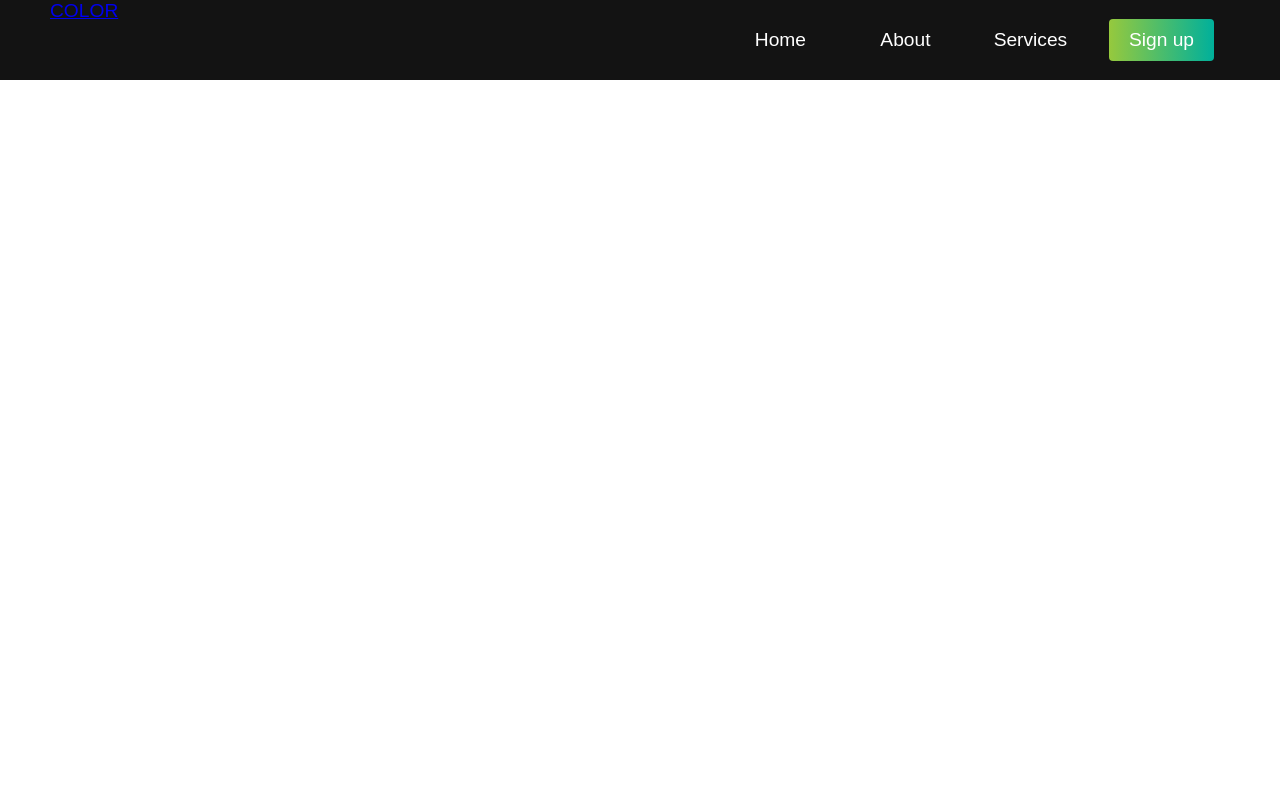
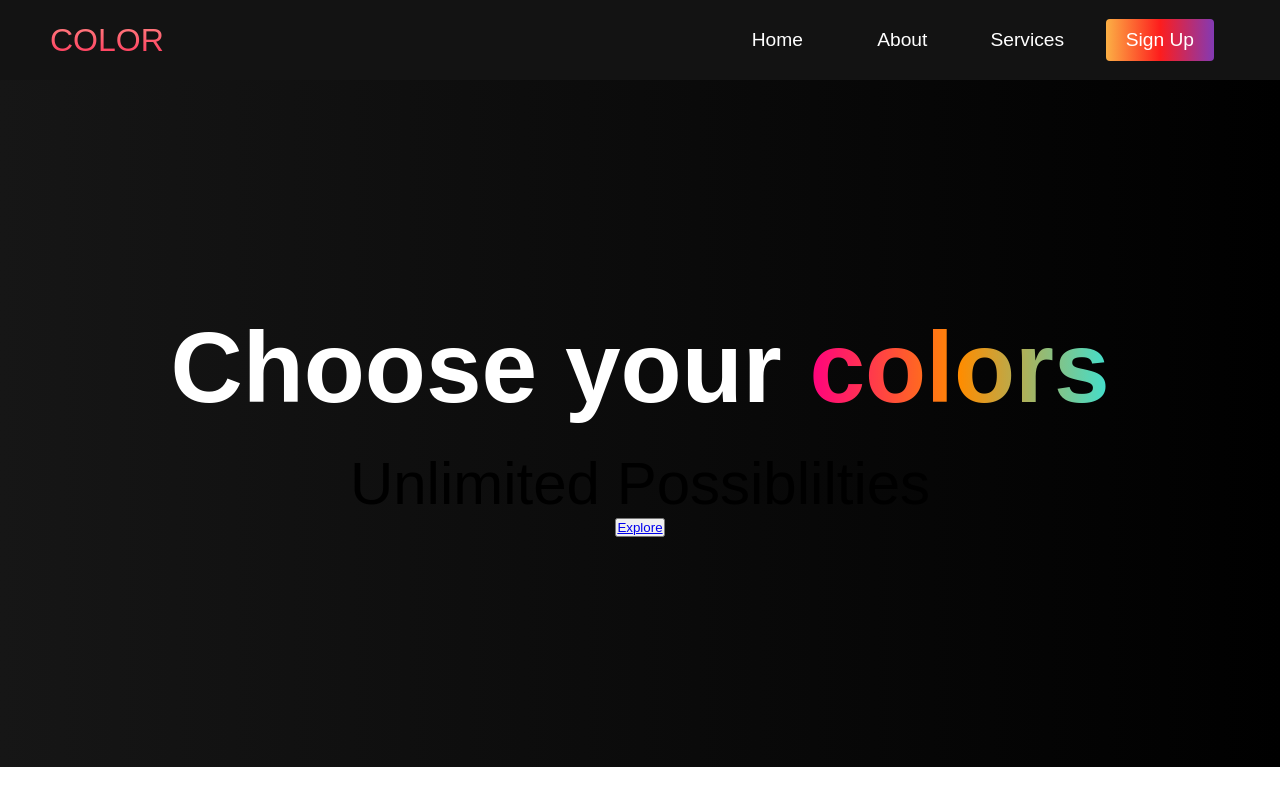
Before and after one commit to georgianjagjit/personal-website, a plain HTML site: page index.html in a window 1280 px wide. Drawn offline with Linux system fonts and the light colour scheme.

Commit message:
hero fun added

```diff
--- a/index.html
+++ b/index.html
@@ -1,7 +1,7 @@
 <!DOCTYPE html>
 <html lang="en">
 <head>
-    <meta charset="UTF-8">
+    <meta charset="UTF-8" />
     <meta http-equiv="X-UA-Compatible" content="IE=edge">
     <meta name="viewport" content="width=device-width, initial-scale=1.0">
     <title>Scroll Website</title>
@@ -11,7 +11,7 @@
     <!-- NavBar Section init. -->
     <nav class="navbar">
         <div class="navbar__container">
-            <a href="#home" id="navbar_logo">COLOR</a>
+            <a href="#home" id="navbar__logo">COLOR</a>
             <div class="navbar__toggle" id="mobile-menu">
                 <span class="bar"></span>
                 <span class="bar"></span>
@@ -25,13 +25,25 @@
                     <a href="#about" class="navbar__links" id="about-page">About</a>
                 </li>
                 <li class="navbar__item">
-                    <a href="#services" class="navbar__links" id="services-page">Services</a>
+                    <a href="#services" class="navbar__links" id="services-page"
+                        >Services</a
+                    >
                 </li>
                 <li class="navbar__btn">
-                    <a href="#sign-up" class="button" id="signup">Sign up</a>
+                    <a href="#sign-up" class="button" id="signup">Sign Up</a>
                 </li>
             </ul>
         </div>
     </nav>
+
+    <!-- Hero Section -->
+    <div class="hero" id="home">
+        <div class="hero__container">
+            <h1 class="hero__heading">Choose your <span>colors</span></h1>
+            <p class="hero__description">Unlimited Possiblilties</p>
+            <button class="main_btn"><a href="#">Explore</a></button>
+        </div>
+    </div>
+    <script src = "app.js"></script>
 </body>
 </html>
--- a/styles.css
+++ b/styles.css
@@ -1,4 +1,4 @@
-*{
+* {
     box-sizing: border-box;
     margin : 0;
     padding :  0;
@@ -18,7 +18,7 @@
     z-index : 999;
 }
 
-.navbar__container{
+.navbar__container {
     display: flex;
     justify-content: space-between;
     height: 80px;
@@ -29,10 +29,10 @@
     padding : 0 50px;
 }
 
-#navbar__logo{
+#navbar__logo {
     background-color: #ff8177;
     background-image: linear-gradient(to top, #ff0844 0%, #ffb199 100%);
-    background-size:  100%;
+    background-size: 100%;
     -webkit-background-clip: text;
     -moz-background-clip: text;
     -webkit-text-fill-color: transparent;
@@ -45,7 +45,7 @@
 }
 
 .navbar__menu {
-    display:  flex;
+    display: flex;
     align-items: center;
     list-style: none;
 }
@@ -62,6 +62,7 @@
     width: 125px;
     text-decoration: none;
     height: 100%;
+    transition: all 1s ease;
 }
 
 .navbar__btn {
@@ -83,9 +84,9 @@
     border: none;
     outline: none;
     border-radius: 4px;
-    background: #00b09b;  /* fallback for old browsers */
-    background: -webkit-linear-gradient(to right, #96c93d, #00b09b);  /* Chrome 10-25, Safari 5.1-6 */
-    background: linear-gradient(to right, #96c93d, #00b09b); /* W3C, IE 10+/ Edge, Firefox 16+, Chrome 26+, Opera 12+, Safari 7+ */
+    background: #833ab4;
+    background: -webkit-linear-gradient(to right, #fcb045, #fd1d1d, #833ab4);
+    background: linear-gradient(to right, #fcb045, #fd1d1d, #833ab4);
     color: #fff;
     transition: all 1s ease;
 }
@@ -105,7 +106,8 @@
         max-width: 1300px;
         padding: 0;
     }
-    .navbar__menu{
+
+    .navbar__menu {
         display: grid;
         grid-template-columns: auto;
         margin: 0;
@@ -115,7 +117,6 @@
         opacity: 1;
         transition: all 1s ease;
         z-index: -1;
-        background: #131313;
     }
 
     .navbar__menu.active{
@@ -128,7 +129,7 @@
         font-size: 1.6rem;
     }
 
-    #navbar_logo{
+    #navbar__logo{
         padding-left: 25px;
     }
 
@@ -140,22 +141,22 @@
         background: #fff;
     }
 
-    .navbar__item{
-        width : 100%;
+    .navbar__item {
+        width: 100%;
     }
 
-    .navbar__links{
+    .navbar__links {
         text-align: center;
         padding: 2rem;
         width: 100%;
         display: table;
     }
 
-    .navbar__btn{
+    .navbar__btn {
         padding-bottom: 2rem;
     }
 
-    .button{
+    .button {
         display: flex;
         justify-content: center;
         align-items: center;
@@ -164,27 +165,69 @@
         margin: 0;
     }
 
-    #mobile-menu{
+    #mobile-menu {
         position: absolute;
         top: 20%;
         right: 5%;
         transform: translate(5%, 20%);
     }
 
-    .navbar__toggle.bar{
+    .navbar__toggle .bar {
         display: block;
         cursor: pointer;
     }
 
-    #mobile-menu.is-active .bar:nth-child(2){
+    #mobile-menu.is-active .bar:nth-child(2) {
         opacity: 0;
     }
 
-    #mobile-menu.is-active .bar:nth-child(1){
+    #mobile-menu.is-active .bar:nth-child(1) {
         transform: translateY(8px) rotate(45deg);
     }
 
-    #mobile-menu.is-active .bar:nth-child(3){
+    #mobile-menu.is-active .bar:nth-child(3) {
         transform: translateY(-8px) rotate(-45deg);
     }
 }
+
+/* Hero Section */
+.hero {
+    background: #000000;
+    background: linear-gradient(to right, #161616, #000000);
+    padding: 200px 0;
+}
+
+.hero__container {
+    display: flex;
+    flex-direction: column;
+    justify-content: center;
+    align-items: center;
+    max-width: 1200px;
+    margin: 0 auto;
+    height: 90%;
+    text-align: center;
+    padding: 30px;
+}
+
+.hero__heading {
+    font-size: 100px;
+    margin-bottom: 24px;
+    color: #fff;
+}
+
+.hero__heading span {
+    background: #40E0D0;  /* fallback for old browsers */
+    background: -webkit-linear-gradient(to right, #FF0080, #FF8C00, #40E0D0);  /* Chrome 10-25, Safari 5.1-6 */
+    background: linear-gradient(to right, #FF0080, #FF8C00, #40E0D0); /* W3C, IE 10+/ Edge, Firefox 16+, Chrome 26+, Opera 12+, Safari 7+ */
+
+    background-size: 100%;
+    -webkit-background-clip: text;
+    -moz-background-clip: text;
+    -webkit-text-fill-color: transparent;
+    -mo-text-fill-color: transparent;
+}
+
+.hero__description{
+    font-size: 60px;
+
+}
```
Also changed, not shown: compare.html (added, +41 -0 lines).
